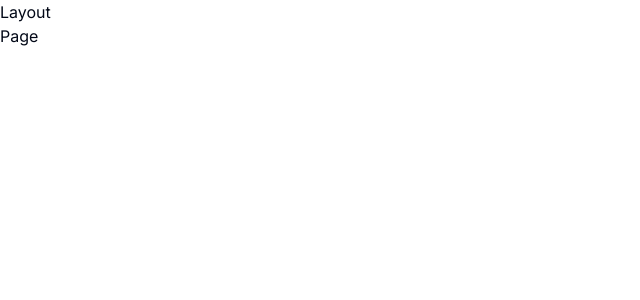
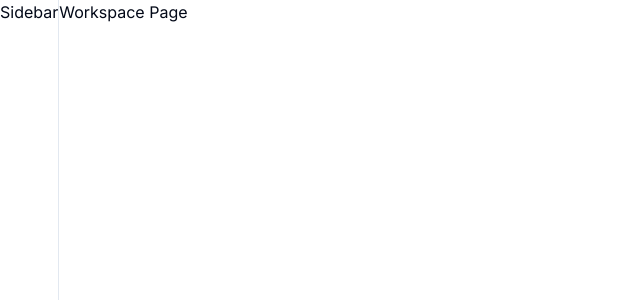
Before and after one commit to bynery-main/limonata-notion-clone, a Next.js app: page /dashboard/1 in a window 1280 px wide. Shown: the top 300 px of the page, without its empty margins (0-640 px from the left). Built offline with nearby package versions, Linux system fonts and the light colour scheme.

Commit message:
Initialised sidebar component structure

```diff
--- a/src/app/(main)/dashboard/[workspaceId]/layout.tsx
+++ b/src/app/(main)/dashboard/[workspaceId]/layout.tsx
@@ -1,3 +1,4 @@
+import Sidebar from "@/components/sidebar/sidebar";
 import React from "react";
 
 interface LayoutProps {
@@ -7,11 +8,20 @@ interface LayoutProps {
 
 const Layout: React.FC<LayoutProps> = ({ children, params }) => {
   return (
-        <div>
-            <h1>Layout</h1>
+    <main className="flex w-full h-full">
+      <Sidebar params={params} />
+      <div
+        className="dark:boder-Neutrals-12/70
+        border-l-[1px]
+        w-full
+        relative
+        overflow-scroll
+      "
+      >
         {children}
       </div>
+    </main>
   );
-}
+};
 
 export default Layout;
--- a/src/app/(main)/dashboard/[workspaceId]/page.tsx
+++ b/src/app/(main)/dashboard/[workspaceId]/page.tsx
@@ -3,7 +3,7 @@ import React from "react";
 const page = () => {
     return (
         <div>
-            <h1>Page</h1>
+            <h1>Workspace Page</h1>
         </div>
     );
 }
--- /dev/null
+++ b/src/components/sidebar/sidebar.tsx
@@ -0,0 +1,14 @@
+import React from "react";
+
+interface SidebarProps {
+    params: {workspaceId: string};
+    className?: string;
+}
+
+const Sidebar: React.FC<SidebarProps> = ({params, className}) => {
+    return (
+        <div>Sidebar</div>
+    );
+}
+
+export default Sidebar;
```
Lines whose indentation alone changed are shown as unchanged.
